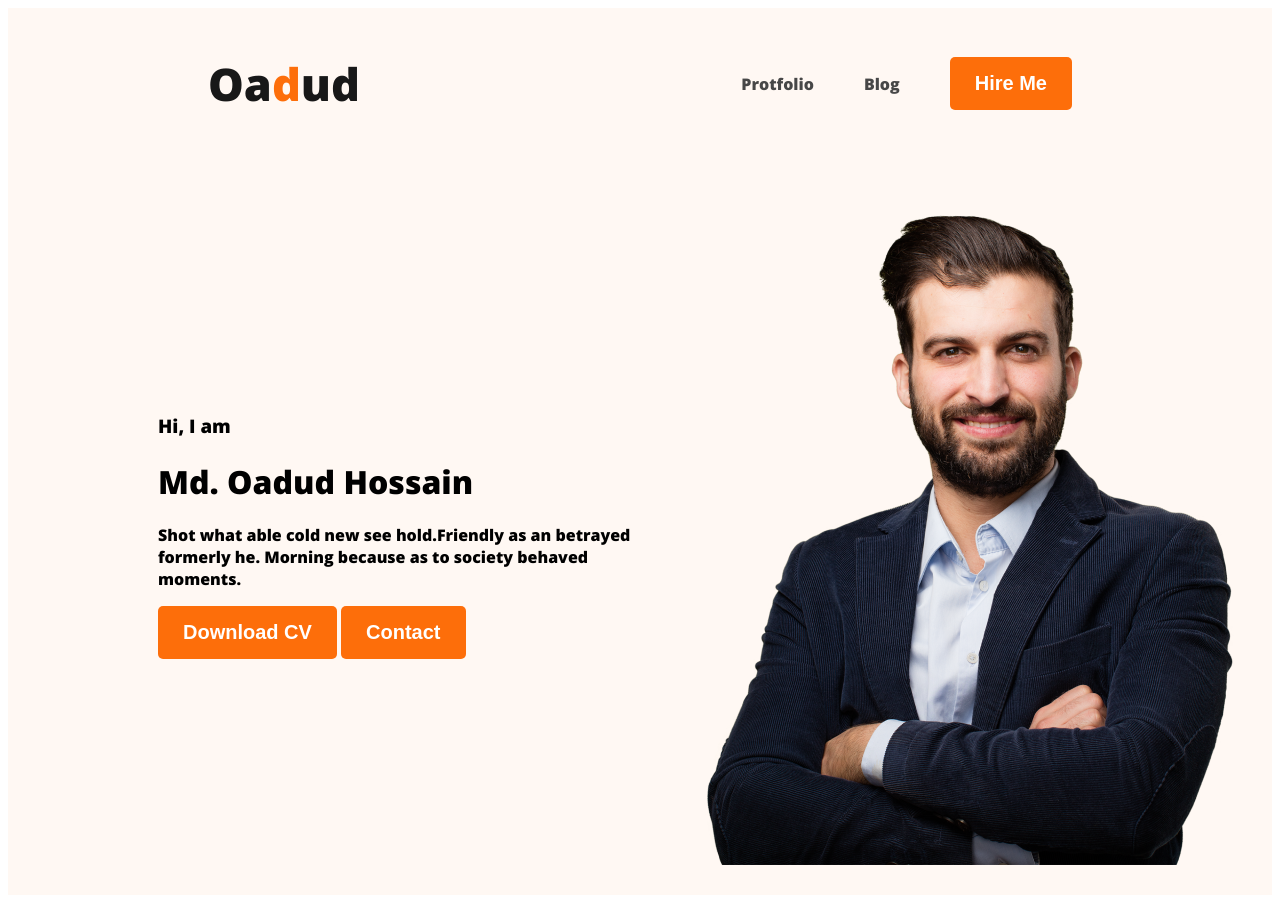
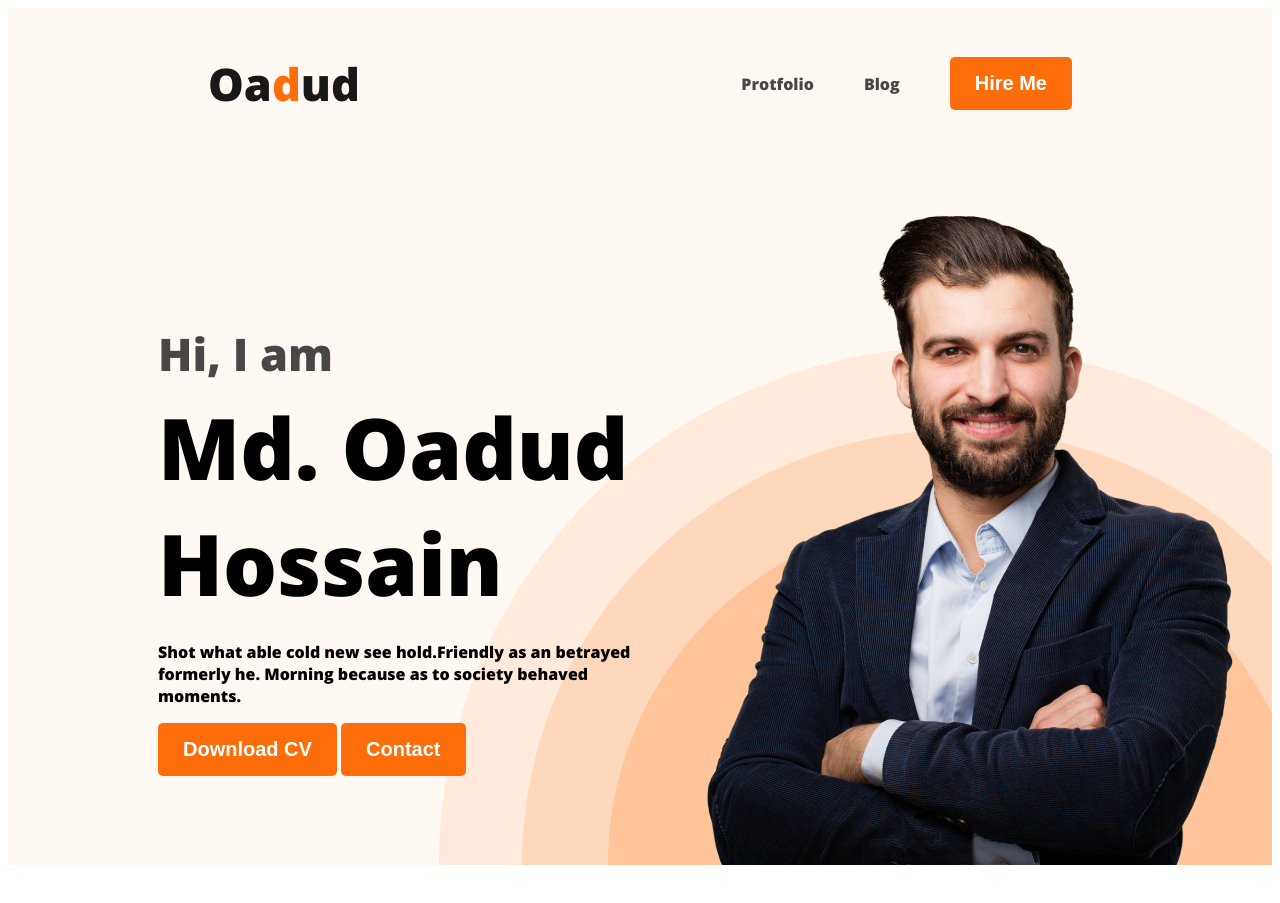
Before and after one commit to oadudhossain/web-developer-portfolio, a plain HTML site: page index.html in a window 1280 px wide. After the commit the page ends 873 px from the top, so only its background shows below. Drawn offline with nearby package versions, Linux system fonts and the light colour scheme.

Commit message:
Header Section Done

```diff
--- a/index.html
+++ b/index.html
@@ -26,13 +26,16 @@
       </nav>
       <div class="banner">
         <div class="banner-content">
-            <h3 class="banner-greeting">Hi, I  am</h3>
-            <h1 class="banner-title">Md. Oadud Hossain</h1>
-            <p>Shot what able cold new see hold.Friendly as an betrayed formerly he. Morning because as to society behaved moments.</p>
-            <button class="btn-primary">Download CV</button>
-            <button class="btn-primary">Contact</button>
+          <h3 class="banner-greeting">Hi, I am</h3>
+          <h1 class="banner-title">Md. Oadud Hossain</h1>
+          <p class="banner-discrip">
+            Shot what able cold new see hold.Friendly as an betrayed formerly
+            he. Morning because as to society behaved moments.
+          </p>
+          <button class="btn-primary">Download CV</button>
+          <button class="btn-primary">Contact</button>
         </div>
-        <img class="profile.pic" src="images/hardy.png" alt="">
+        <img class="profile.pic" src="images/hardy.png" alt="" />
       </div>
     </header>
     <main></main>
--- a/styles/styles.css
+++ b/styles/styles.css
@@ -40,14 +40,32 @@ nav a {
   color: #474747;
 }
 /* nav bg color */
-.header{
-    background-color: #FFF8F3;
+.header {
+  background-color: #fff8f3;
+  background-image: url('../images/header_bg.png');
+  background-repeat: no-repeat;
+  background-position: bottom right;
 }
-.banner{
-    padding: 30px 30px 30px 150px;
-    display: flex;
-    align-items: center;
+.banner {
+  padding: 30px 30px 0px 150px;
+  display: flex;
+  align-items: center;
+  justify-content: space-between;
 }
-.banner .profile-pic{
-    width: 500px;
+.banner-content{
+    max-width: 500px;
 }
+.banner .profile-pic {
+  width: 500px;
+}
+.banner-greeting{
+    font-size: 45px;
+    color: #474747;
+    margin-bottom: 0px;
+}
+.banner-title{
+    font-size: 85px;
+    font-weight: 700;
+    margin-top: 5px;
+    margin-bottom: 20px;
+}
```
Also changed, not shown: images/444.png (added).
